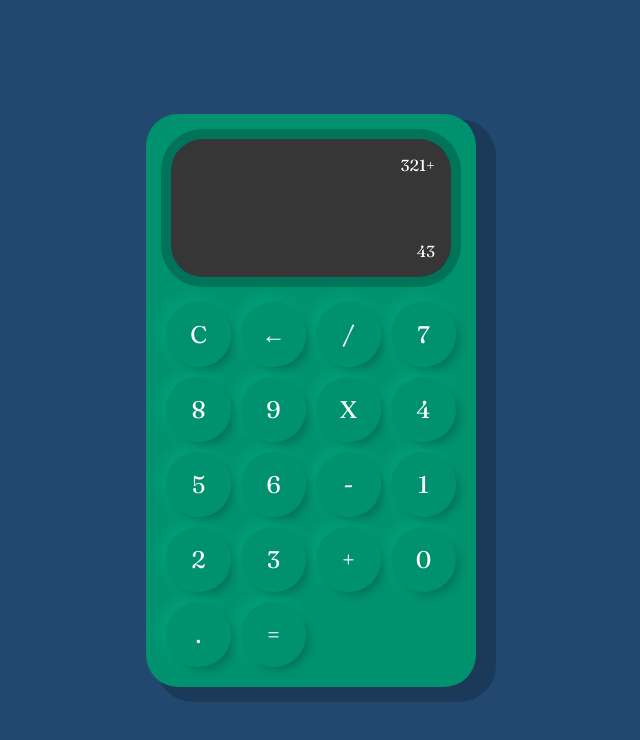
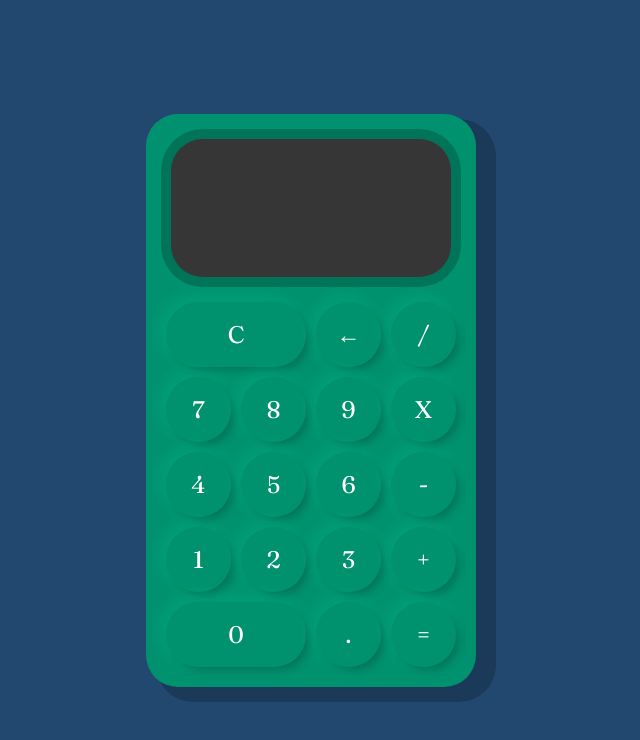
Before and after one commit to AlvaroAVR/Calculadora, a plain HTML site: page index.html in a window 1280 px wide. Shown: the whole page, without its empty margins (329-969 px from the left). Drawn offline with Linux system fonts and the light colour scheme.

Commit message:
Primer commit
Primer commit que contiene la base html y el diseño css de la calculadora

```diff
--- a/css/estilos.css
+++ b/css/estilos.css
@@ -44,6 +44,10 @@ button:focus{
     outline: none;
 }
 
+.col-2{
+    grid-column: span 2;
+}
+
 .display{
     grid-column: 1 / -1;
     padding: 16px;
@@ -58,3 +62,11 @@ button:focus{
     word-break: break-all;
     box-shadow: 0px 0px 0px 10px #00000033;
 }
+
+#valor-actual{
+    font-size: 1.5em;
+}
+
+#valor-anterior{
+    font-size: 2em;
+}
--- a/index.html
+++ b/index.html
@@ -11,8 +11,8 @@
     <div class="container">
         <div class="calculadora">
             <div class="display">
-                <div id="valor-anterior">321+</div>
-                <div id="valor-actual">43</div>
+                <div id="valor-anterior"></div>
+                <div id="valor-actual"></div>
             </div>
             <button class="col-2">C</button>
             <button>&larr;</button>
```
